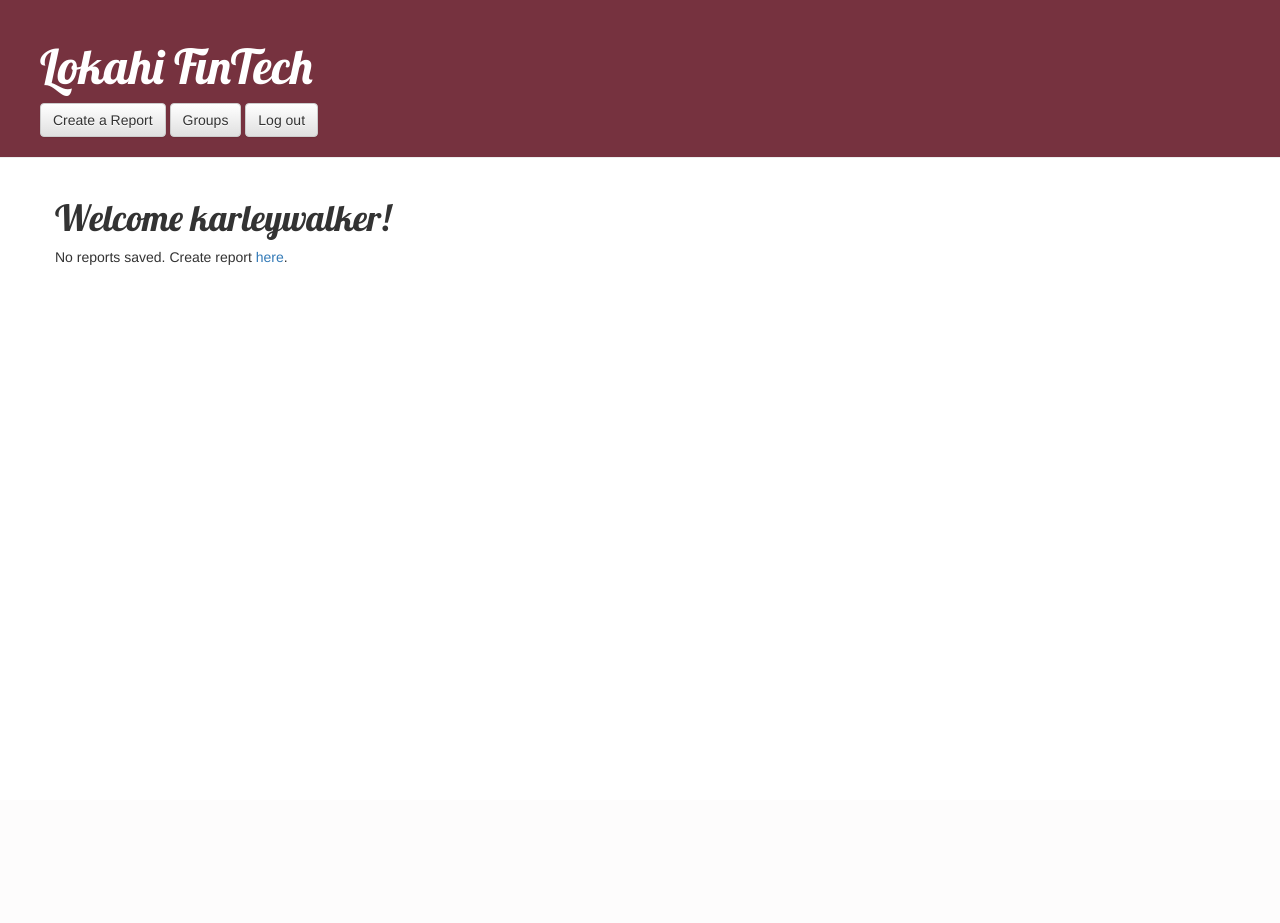
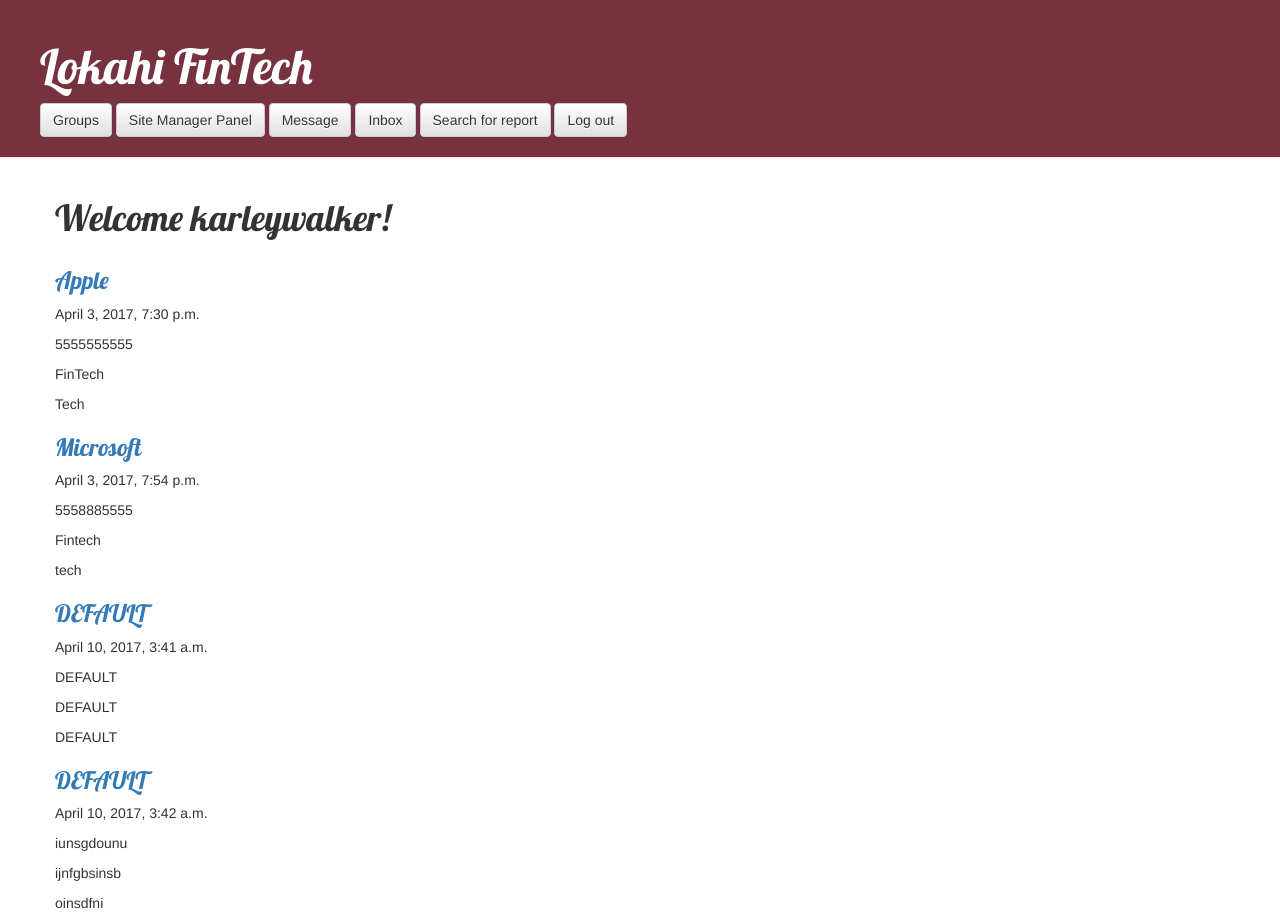
Before and after one commit to rcdizon/cs3240-s17-team17, a Django app: page /LokahiApp/report/ in a window 1280 px wide. Before the commit the page ends 265 px from the top, so only its background shows below. Run offline with Django 3.2, Linux system fonts and the light colour scheme; a user stored in the database is signed in; data comes from the database, SQL or seed files in the repository; some libraries are stand-ins or nearby versions.

Commit message:
merge fixes

```diff
--- a/LokahiProject/LokahiApp/urls.py
+++ b/LokahiProject/LokahiApp/urls.py
@@ -2,7 +2,7 @@
 from django.contrib import admin
 from django.contrib.auth import views as auth_views
 from django.views.generic.edit import CreateView
-from django.contrib.auth.forms import UserCreationForm
+from .forms import RegisterForm
 
 from LokahiProject import settings
 from . import views
@@ -11,24 +11,38 @@
     url(r'^admin/', admin.site.urls),
     url('^register/', CreateView.as_view(
         template_name='register.html',
-        form_class=UserCreationForm,
+        form_class=RegisterForm,
         success_url='/LokahiApp/homepage'
     )),
     url('^accounts/', include('django.contrib.auth.urls')),
     url(r'^createGroup', views.create_group),
+    url(r'^delete_report/(?P<pk>[0-9]+)/$', views.delete_report),
     url(r'^editGroup/(?P<pk>[0-9]+)/(?P<qk>[0-9]+)/$', views.edit_group),
+    url(r'^smGroups', views.sm_groups),
     url(r'^joinGroup/(?P<pk>[0-9]+)/$', views.join_group),
     url(r'^leaveGroup/(?P<pk>[0-9]+)/$', views.leave_group),
     url(r'^groups/', views.groups, name='groups'),
     url(r'^login/', auth_views.login, name='login'),
     # Logging out takes you back to the landing page
     url(r'^logout/$', auth_views.logout, {'template_name': 'index.html'}, name='logout'),
-    url(r'^homepage/', views.homepage, name="homepage"),
+    url(r'^homepage/', views.homepage),
+    url(r'^inbox/', views.inbox),
+    url(r'^individual_message/(?P<pk>\d+)/$', views.individual_message, name="individual_message"),
+    url(r'^delete_message/(?P<pk>\d+)/$', views.delete_message, name="delete_message"),
+    url(r'^sent_messages/(?P<pk>\d+)/$', views.sent_messages, name="sent_messages"),
+    url(r'^search/$', views.search),
+    url(r'^media/(?P<path>.*)$', views.download),
+    url(r'^messenger/', views.message),
+    url(r'^promoteUser/', views.promote_user),
+    url(r'^suspendUser/', views.suspend_user),
     url(r'^report/new/$', views.create_report, name="create_report"),
     url(r'^report/', views.report),
+    url(r'^restoreUser/', views.restore_user),
     url(r'^result/(?P<pk>\d+)/$', views.result, name="result"),
     url(r'^upload/(?P<pk>\d+)/$', views.upload, name="upload"),
     url(r'^result/(?P<pk>\d+)/edit/$', views.report_edit, name='report_edit'),
     url(r'^media/(?P<path>.*)$', views.download),
+    url(r'^sent_messages/(?P<pk>\d+)/$', views.sent_messages, name="sent_messages"),
+    url(r'^sitemanagerindex/', views.sitemanagerindex),
     url(r'^$', views.index),
 ]
--- a/LokahiProject/LokahiApp/views.py
+++ b/LokahiProject/LokahiApp/views.py
@@ -1,5 +1,3 @@
-# importing required packages
-
 from django.http import Http404
 from django.http import HttpResponse
 from django.template import loader
@@ -9,14 +7,29 @@
 from django.utils import timezone
 from django.core.files import File
 from LokahiProject import settings
+from django.core.signing import Signer
 from .models import Report
 from .models import Upload
 from .forms import CreateReport
 from .forms import CreateReportUpload
 from django.shortcuts import redirect
 import os
+from .models import Message
+from .forms import SendMessage
+from .forms import SearchForm
+from .models import Search
+from .forms import RegisterForm
+from django.shortcuts import redirect
+import Crypto
+from Crypto.PublicKey import RSA
+from Crypto import Random
+from Crypto.Cipher import ARC4
+import os
+from django.views.generic import ListView
 from django.contrib.auth.models import User, Group, Permission
 from django.contrib.auth.decorators import login_required
+from django.db import IntegrityError
+from django.shortcuts import render_to_response
 import sys
 
 @csrf_exempt
@@ -55,7 +68,18 @@
 def homepage(request):
     name = request.user
     reports = Report.objects.filter(timestamp__lte=timezone.now()).order_by('timestamp')
-    return render(request, 'report.html', {'reports': reports, 'name': name})
+
+    my_groups = []
+    mutual_users = []
+    for g in Group.objects.all():
+        if g.id == 1 or g.id == 2 or g.id == 3:
+            continue
+        else:
+            my_groups.append(g)
+    for g in my_groups:
+        for u in User.objects.filter(groups__id=g.id):
+            mutual_users.append(u.id)
+    return render(request, 'report.html', {'reports': reports, 'name': name, 'mutual_users': mutual_users})
 
 @login_required(login_url='/LokahiApp/login/')
 def create_report(request):
@@ -63,13 +87,13 @@
         form = CreateReport(request.POST, request.FILES)
         if form.is_valid():
             report = form.save(commit=False)
+            report.author = request.user
             report.timestamp = timezone.now()
             report.save()
             return redirect('upload', pk=report.pk)
     else:
         form = CreateReport()
     return render(request, 'create_report.html', {'form': form})
-
 
 @login_required(login_url='/LokahiApp/login/')
 def upload(request, pk):
@@ -106,7 +130,18 @@
 def report(request):
     name = request.user
     reports = Report.objects.filter(timestamp__lte=timezone.now()).order_by('timestamp')
-    return render(request, 'report.html', {'reports': reports, 'name': name})
+    my_groups = []
+    mutual_users = []
+    for g in Group.objects.all():
+        if g.id == 1 or g.id == 2 or g.id == 3:
+            continue
+        else:
+            my_groups.append(g)
+    for g in my_groups:
+        for u in User.objects.filter(groups__id=g.id):
+            mutual_users.append(u.id)
+    return render(request, 'report.html', {'reports': reports, 'name': name, 'mutual_users': mutual_users})
+
 
 
 @login_required(login_url='/LokahiApp/login/')
@@ -126,6 +161,70 @@
     else:
         raise Http404
 
+
+@login_required(login_url='/LokahiApp/login/')
+def message(request):
+    if request.method == "POST":
+        form = SendMessage(request.POST)
+        encrypt_bool = request.POST.get('encrypt')
+        if form.is_valid():
+            messenger = form.save(commit=False)
+            if encrypt_bool == None:
+                messenger.set(request.user, messenger.textbox)
+            else:
+                random_generator = Random.new().read
+                key = RSA.generate(1024, random_generator)
+                public_key = key.publickey()
+                enc_data = public_key.encrypt(str.encode(messenger.textbox), 32)
+                messenger.set(request.user, enc_data)
+        return redirect('sent_messages', pk=messenger.pk)
+    else:
+        form = SendMessage()
+    return render(request, 'messenger.html', {'form': form})
+
+
+@login_required(login_url='/LokahiApp/login/')
+def sent_messages(request, pk):
+    sent_messages = get_object_or_404(Message, pk=pk)
+    return render(request, 'sent_messages.html', {'sent_messages': sent_messages})
+
+
+@login_required(login_url='/LokahiApp/login/')
+def inbox(request):
+    inbox_messages = Message.objects.filter(recipient=request.user)
+    return render(request, 'inbox.html', {'inbox_messages': inbox_messages })
+
+def individual_message(request,pk):
+    message = get_object_or_404(Message, pk=pk)
+    form = SendMessage(instance=message)
+    return render(request, 'individual_message.html', {'form': form})
+
+def delete_message(request,pk):
+    message = get_object_or_404(Message, pk=pk)
+    form = SendMessage(instance=message)
+    instance = Message.objects.get(id=pk)
+    instance.delete()
+    inbox_messages = Message.objects.filter(recipient=request.user)
+    return render(request, 'inbox.html', {'inbox_messages': inbox_messages })
+
+def submit(request):
+    info=request.POST['info']
+    user = User.objects.create_user('john', 'lennon@thebeatles.com', 'johnpassword')
+    user.save()
+
+@login_required(login_url='/LokahiApp/login/')
+def download(request, path):
+    file_path = os.path.join(settings.MEDIA_ROOT + "/media/", path)
+    if os.path.exists(file_path):
+        f = open(file_path, 'rb')
+        file = File(f)
+        response = HttpResponse(file, content_type='application/force_download')
+        response['Content-Disposition'] = 'attachment; filename=%s' %smart_str(os.path.basename(file_path))
+        return response
+    else:
+        raise Http404
+
+
 @login_required(login_url='/LokahiApp/login/')
 def groups(request):
     # TODO: Figure out way to sort these groups properly
@@ -134,6 +233,8 @@
     other_groups = []
     # Makes two lists, groups the user is in and groups the user isn't in
     for g in Group.objects.all():
+        if g.id == 1 or g.id == 2 or g.id == 3:
+            continue
         if not request.user.groups.filter(name=g.name).exists():
             other_groups.append(g)
         else:
@@ -142,12 +243,18 @@
     users = User.objects.all()
     return render(request, 'groups.html', {'name': name, 'my_groups': my_groups, "other_groups": other_groups, "users": users})
 
+
 @login_required(login_url='/LokahiApp/login/')
 def create_group(request):
     info = request.POST['groupName']
-    my_group = Group.objects.create(name=str(info))
-    my_group.save()
-    return render(request, 'group_successful.html', {'groups': groups})
+    try:
+        my_group = Group.objects.create(name=str(info))
+        my_group.save()
+        my_group.user_set.add(request.user)
+        return render(request, 'group_successful.html', {'groups': groups, "message": "You have created and have been added to " + str(info)})
+    except IntegrityError:
+        return render_to_response('group_successful.html', {"message": 'A group with that name already exists.'})
+
 
 @login_required(login_url='/LokahiApp/login/')
 def edit_group(request, pk, qk):
@@ -156,13 +263,139 @@
     g.user_set.add(u)
     return render(request, 'group_successful.html', {'groups': groups})
 
+
+@login_required(login_url='/LokahiApp/login/')
+def sm_groups(request):
+    name = request.user
+    my_groups = []
+    for g in Group.objects.all():
+        my_groups.append(g)
+    # Get list of all users, TODO: cleanup later, don't add all users to this list
+    users = User.objects.all()
+
+    if request.POST.get("add"):
+        g = Group.objects.get(name=request.POST.get("select"))
+        u = User.objects.get(username=request.POST.get("add"))
+        g.user_set.add(u)
+
+    if request.POST.get("remove"):
+        g = Group.objects.get(name=request.POST.get("select"))
+        u = User.objects.get(username=request.POST.get("remove"))
+        g.user_set.remove(u)
+    return render(request, 'sitemanagerindex.html', {'name': name, 'my_groups': my_groups, "users": users})
+
+
 @login_required(login_url='/LokahiApp/login/')
 def join_group(request, pk):
     request.user.groups.add(Group.objects.get(id=pk))
     return render(request, 'group_successful.html', {'groups': groups})
+
 
 @login_required(login_url='/LokahiApp/login/')
 def leave_group(request, pk):
     g = Group.objects.get(id=pk)
     g.user_set.remove(request.user)
     return render(request, 'group_successful.html', {'groups': groups})
+
+
+@login_required(login_url='/LokahiApp/login/')
+def sitemanagerindex(request):
+    name = request.user
+    my_groups = []
+    group_dict = {}
+    for g in Group.objects.all():
+        if g.id == 1 or g.id == 2 or g.id == 3:
+            continue
+        my_groups.append(g)
+        # TODO: Later refactor, use this dict to sift out users in the respective groups
+        group_dict[g] = list(User.objects.filter(groups__name=g.name))
+    # Get list of all users, TODO: cleanup later, don't add all users to this list
+    users = User.objects.all()
+    sm_users = User.objects.filter(groups__id=1) | User.objects.filter(groups__id=2)
+
+    return render(request, 'sitemanagerindex.html', {'name': name, 'my_groups': my_groups, "users": users, "sm_users": sm_users, "group_dict": group_dict})
+
+
+@login_required(login_url='/LokahiApp/login/')
+def promote_user(request):
+    name = request.user
+    my_groups = []
+    for g in Group.objects.all():
+        my_groups.append(g)
+    # Get list of all users, TODO: cleanup later, don't add all users to this list
+    users = User.objects.all()
+
+    u = User.objects.get(id=request.POST.get("select"))
+    u.groups.add(Group.objects.get(id=3))
+    u.save()
+    return render(request, 'sitemanagerindex.html', {'name': name, 'my_groups': my_groups, "users": users})
+
+
+@login_required(login_url='/LokahiApp/login/')
+def suspend_user(request):
+    name = request.user
+    my_groups = []
+    for g in Group.objects.all():
+        my_groups.append(g)
+    # Get list of all users, TODO: cleanup later, don't add all users to this list
+    users = User.objects.all()
+
+    u = User.objects.get(id=request.POST.get("select"))
+    u.is_active=False
+    u.save()
+    return render(request, 'sitemanagerindex.html', {'name': name, 'my_groups': my_groups, "users": users})
+
+
+@login_required(login_url='/LokahiApp/login/')
+def restore_user(request):
+    name = request.user
+    my_groups = []
+    for g in Group.objects.all():
+        my_groups.append(g)
+    # Get list of all users, TODO: cleanup later, don't add all users to this list
+    users = User.objects.all()
+
+    u = User.objects.get(id=request.POST.get("select"))
+    u.is_active=True
+    u.save()
+    return render(request, 'sitemanagerindex.html', {'name': name, 'my_groups': my_groups, "users": users})
+
+
+@login_required(login_url='/LokahiApp/login/')
+def search(request):
+    if request.method == "POST":
+        form = SearchForm(request.POST)
+        if form.is_valid():
+            search_results = request.POST.get("search", "")
+            results = ["Oh... No! You fucked up"]
+
+            for g in Report.objects.all():
+                if search_results.lower() in g.companyName.lower():
+                    results = Report.objects.filter(companyName__icontains = search_results)
+                elif search_results.lower() in g.companyCountry.lower():
+                    results = Report.objects.filter(companyCountry__icontains = search_results)
+                elif search_results.lower() in g.companyLocation.lower():
+                    results = Report.objects.filter(companyLocation__icontains = search_results)
+                elif search_results.lower() in g.sector.lower():
+                    results = Report.objects.filter(sector__icontains = search_results)
+                elif search_results.lower() in g.industry.lower():
+                    results = Report.objects.filter(industry__icontains = search_results)
+                elif search_results.lower() in g.companyPhone.lower():
+                    results = Report.objects.filter(companyPhone__icontains = search_results)
+                elif search_results.lower() in g.currentProjects.lower():
+                    results = Report.objects.filter(currentProjects__icontains = search_results)
+
+            return render(request,'search.html', {'results': results} )
+    else:
+        form = SearchForm()
+    return render(request, 'search.html', {'form': form})
+
+
+@login_required(login_url='/LokahiApp/login/')
+def delete_report(request, pk):
+    r = Report.objects.get(id=pk)
+    r.delete()
+
+    name = request.user
+    reports = Report.objects.filter(timestamp__lte=timezone.now()).order_by('timestamp')
+    return render(request, 'report.html', {'reports': reports, 'name': name})
--- a/LokahiProject/templates/report.html
+++ b/LokahiProject/templates/report.html
@@ -1,4 +1,6 @@
 {% load staticfiles %}
+{% load lokahi_extras %}
+
 <html>
     <head>
         <title>Homepage</title>
@@ -10,30 +12,53 @@
     <body>
         <div class="page-header">
             <a href="/LokahiApp/homepage"><h1>Lokahi FinTech</h1></a>
+            {% if not request.user|has_group:"2" %}
             <a href="/LokahiApp/report/new/"><button class="createreport btn btn-default">Create a Report</button></a>
+            {% endif %}
             <a href="/LokahiApp/groups/"><button class="groups btn btn-default">Groups</button></a>
+            {% if request.user|has_group:"3" %}
+            <a href="/LokahiApp/sitemanagerindex/"><button class="groups btn btn-default">Site Manager Panel</button></a>
+            {% endif %}
+            <a href="/LokahiApp/messenger"><button class="messenger btn btn-default">Message</button></a>
+            <!-- TODO: Add inbox to all headers -->
+            <a href="/LokahiApp/inbox"><button class="messenger btn btn-default">Inbox</button></a>
+            <a href="/LokahiApp/search"><button class="Search btn btn-default">Search for report</button></a>
             <a href="/LokahiApp/logout"><button class="logout btn btn-default">Log out</button></a>
         </div>
         <div class="content container">
+            {% if request.user.first_name %}
+            <h1>Welcome {{ request.user.first_name }}!</h1>
+            {% else %}
             <h1>Welcome {{ name }}!</h1>
+            {% endif %}
             <div class="row">
                 <div class="col-md-8">
                     {% if not reports %}
-                    {% for report in reports %}
-                        <div class="reports">
-                            <h3><a href="{% url 'result' pk=report.pk %}">{{ report.companyName }}</a></h3>
-                            <p>{{ report.timestamp}}</p>
-                            <p>{{ report.companyPhone}}</p>
-                            <p>{{ report.sector}}</p>
-                            <p>{{ report.industry}}</p>
-                        </div>
-                    {% endfor %}
+                        No reports saved. Create report <a href="/LokahiApp/report/new/">here</a>.
                     {% else %}
-                    No reports saved. Create report <a href="/LokahiApp/report/new/">here</a>.
+                        {% for report in reports %}
+                            <!-- Following line allows SMs to see ALL reports -->
+                            {% if report.privacy == 'Public' or request.user|has_group:"3" or report.author_id in mutual_users %}
+                            <div class="reports">
+                                <h3>
+                                    <a href="{% url 'result' pk=report.pk %}">{{ report.companyName }} </a>
+                                    {% if report.privacy == 'Private' %}
+                                    (PRIVATE)
+                                    {% endif %}
+                                </h3>
+                                <p>{{ report.timestamp }}</p>
+                                    <p>{{ report.author }}</p>
+                                <p>{{ report.companyPhone }}</p>
+                                <p>{{ report.sector }}</p>
+                                <p>{{ report.industry }}</p>
+                            </div>
+                            {% endif %}
+                        {% empty %}
+                            No reports saved. Create report <a href="/LokahiApp/report/new/">here</a>.
+                        {% endfor %}
                     {% endif %}
                 </div>
             </div>
         </div>
     </body>
-
 </html>
```
Also changed, not shown: LokahiProject/LokahiApp/forms.py (+53 -3 lines), LokahiProject/LokahiApp/models.py (+27 -10 lines), LokahiProject/templates/create_report.html (+19 -1 lines), LokahiProject/templates/result.html (+24 -2 lines).
